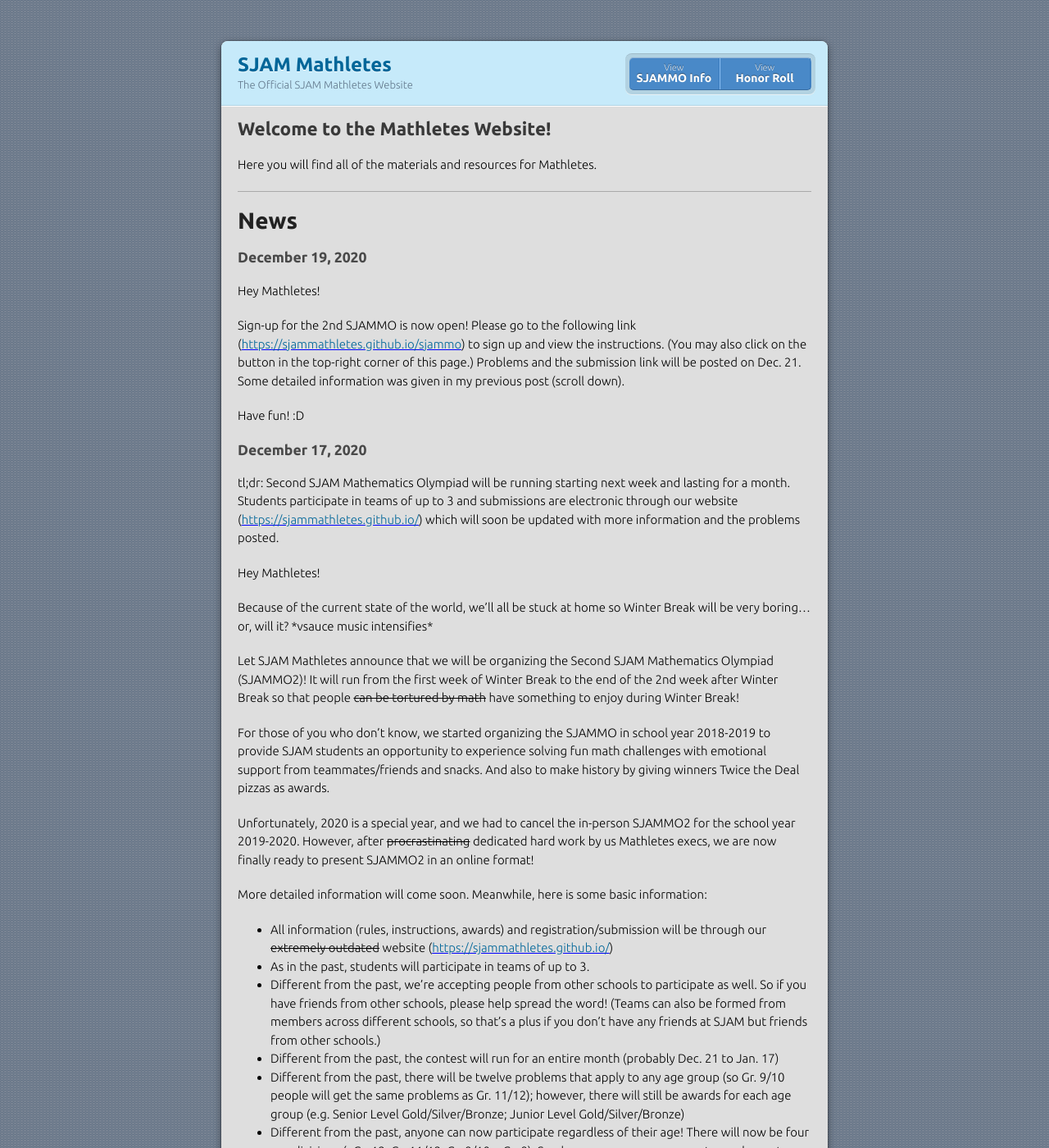
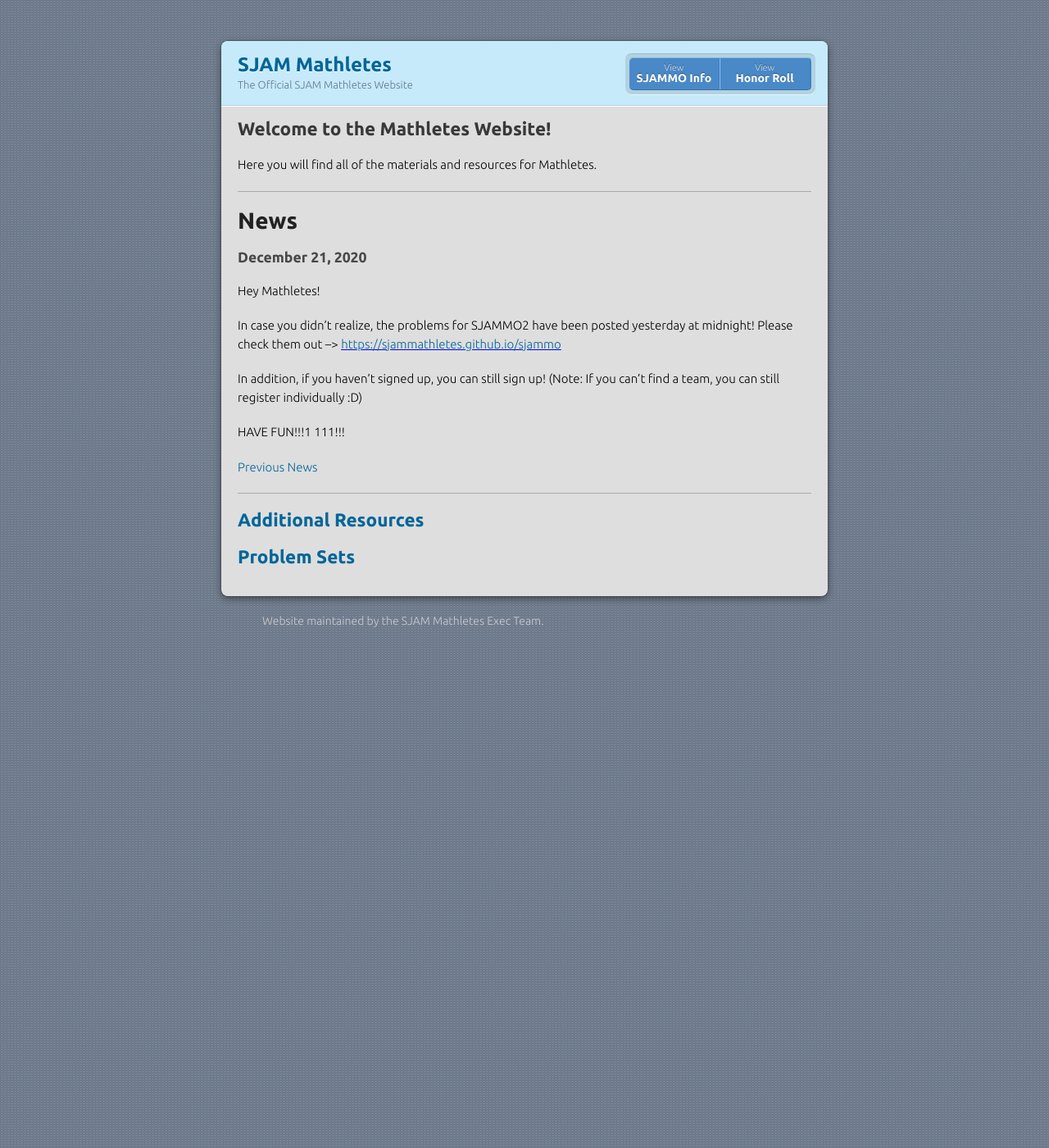
Before and after one commit to sjammathletes/sjammathletes.github.io, a Jekyll site: the page built from index.md, in a window 1280 px wide and 1400 px high. Shown: the whole window at 82% size. Built offline with Jekyll 4.4.1, drawn with Linux system fonts in a browser that asks for light colours; our own code applies the rules of GitHub Pages for plain Markdown files; some of the changed text lies outside the part shown.

Commit message:
added news

```diff
--- a/index.md
+++ b/index.md
@@ -11,34 +11,15 @@ Here you will find all of the materials and resources for Mathletes.
 
 
 # News
-### December 19, 2020
+### December 21, 2020
 Hey Mathletes!
 
-Sign-up for the 2nd SJAMMO is now open! Please go to the following link (<ins style="color:blue;">[https://sjammathletes.github.io/sjammo](https://sjammathletes.github.io/sjammo)</ins>) to sign up and view the instructions. (You may also click on the button in the top-right corner of this page.) Problems and the submission link will be posted on Dec. 21. Some detailed information was given in my previous post (scroll down).
+In case you didn't realize, the problems for SJAMMO2 have been posted yesterday at midnight! Please check them out --> <ins style="color:blue;">[https://sjammathletes.github.io/sjammo](https://sjammathletes.github.io/sjammo)</ins>
 
-Have fun! :D
+In addition, if you haven't signed up, you can still sign up! (Note: If you can't find a team, you can still register individually :D)
 
-### December 17, 2020
-tl;dr: Second SJAM Mathematics Olympiad will be running starting next week and lasting for a month. Students participate in teams of up to 3 and submissions are electronic through our website (<ins style="color:blue;">[https://sjammathletes.github.io/](https://sjammathletes.github.io/)</ins>) which will soon be updated with more information and the problems posted.
-
-Hey Mathletes!
-
-Because of the current state of the world, we'll all be stuck at home so Winter Break will be very boring... or, will it? \*vsauce music intensifies\*
-
-Let SJAM Mathletes announce that we will be organizing the Second SJAM Mathematics Olympiad (SJAMMO2)! It will run from the first week of Winter Break to the end of the 2nd week after Winter Break so that people ~~can be tortured by math~~ have something to enjoy during Winter Break!
-
-For those of you who don't know, we started organizing the SJAMMO in school year 2018-2019 to provide SJAM students an opportunity to experience solving fun math challenges with emotional support from teammates/friends and snacks. And also to make history by giving winners Twice the Deal pizzas as awards.
-
-Unfortunately, 2020 is a special year, and we had to cancel the in-person SJAMMO2 for the school year 2019-2020. However, after ~~procrastinating~~ dedicated hard work by us Mathletes execs, we are now finally ready to present SJAMMO2 in an online format!
-
-More detailed information will come soon. Meanwhile, here is some basic information:
-- All information (rules, instructions, awards) and registration/submission will be through our ~~extremely outdated~~ website (<ins style="color:blue;">[https://sjammathletes.github.io/](https://sjammathletes.github.io/)</ins>)
-- As in the past, students will participate in teams of up to 3.
-- Different from the past, we're accepting people from other schools to participate as well. So if you have friends from other schools, please help spread the word! (Teams can also be formed from members across different schools, so that's a plus if you don't have any friends at SJAM but friends from other schools.)
-- Different from the past, the contest will run for an entire month (probably Dec. 21 to Jan. 17)
-- Different from the past, there will be twelve problems that apply to any age group (so Gr. 9/10 people will get the same problems as Gr. 11/12); however, there will still be awards for each age group (e.g. Senior Level Gold/Silver/Bronze; Junior Level Gold/Silver/Bronze)
-- Different from the past, anyone can now participate regardless of their age! There will now be four age divisions (&gt;Gr. 12, Gr. 11/12, Gr. 9/10, &lt;Gr. 9). So please encourage your great-grandparents or your nephews/nieces to participate as well!
-- Different from the past, you may now ~~cheat~~ use online resources for the contest. That's a plus if you can't do addition/subtraction or if you can't memorize the Pythagorean theorem by heart.
+HAVE FUN!!!1
+111!!!
 
 [Previous News](news)
 
```
Also changed, not shown: news.md (+10 -0 lines).
